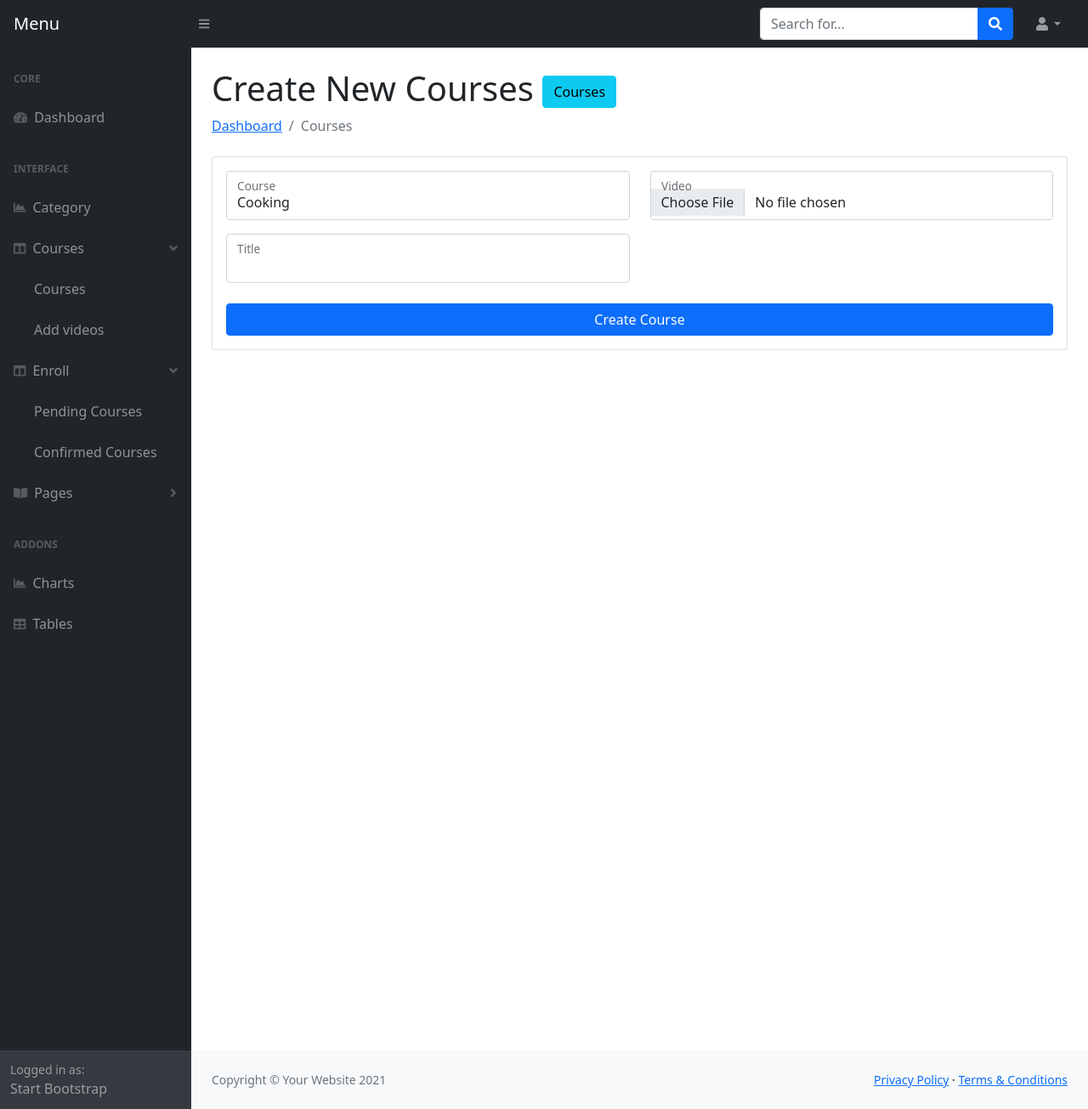
After one commit to dipta995/learning2022, a PHP site: page /admin/course-video.php in a window 1280 px wide, after a click on "Courses". The commit adds this page. Shown: the whole page at 85% size. Run offline with PHP 8.4, Linux system fonts and the light colour scheme; a user stored in the database is signed in; data comes from the database, SQL or seed files in the repository; some libraries are stand-ins or nearby versions.

Commit message:
video start

```diff
--- /dev/null
+++ b/admin/course-video.php
@@ -0,0 +1,99 @@
+<?php include 'header.php'; ?>
+<main>
+<div class="container-fluid px-4">
+    <h1 class="mt-4">Create New Courses <a class="btn btn-info" href="courses.php">Courses</a></h1>
+    <ol class="breadcrumb mb-4">
+        <li class="breadcrumb-item"><a href="index.php">Dashboard</a></li>
+        <li class="breadcrumb-item active">Courses</li>
+    </ol>
+    <div class="card mb-4">
+        <div class="card-body">
+          <form method="post" enctype="multipart/form-data">
+             <?php
+
+                    if(isset($_POST['submit'])){
+                        $course_id = $_POST['course_id'];
+                        $video_title = mysqli_real_escape_string($con,$_POST['video_title']);
+
+
+                        $file_name = $_FILES['image']['name'];
+                        $file_size = $_FILES['image']['size'];
+                        $file_temp = $_FILES['image']['tmp_name'];
+
+                        $div            = explode('.', $file_name);
+                        $file_ext       = strtolower(end($div));
+                        $unique_image   = substr(md5(time()), 0, 10).'.'.$file_ext;
+                        $uploaded_image = "video/".$unique_image;
+                        $move_image = "../video/".$unique_image;
+
+                        if (empty($video_title) ) {
+                            echo "<span class='error'>Field Must Not be Empty</span>";
+                        }
+                        else{
+
+
+                            $sql = "INSERT INTO videos (video_title,course_id,video_url)
+                    VALUES ('$video_title','$course_id','$uploaded_image')";
+
+                    if ($con->query($sql) === TRUE) {
+
+                             move_uploaded_file($file_temp,$move_image);
+
+                    echo "<span class='success'>New record created successfully</span>";
+                    } else {
+                        echo "Error: " . $sql . "<br>" . $con->error;
+                    }
+                        }
+
+
+                    }
+
+                    ?>
+                    <div class="row mb-3">
+                        <div class="col-md-6">
+                            <div class="form-floating mb-3 mb-md-0">
+                                <select name="course_id" class="form-control">
+                                    <?php
+                                $query = "SELECT * FROM courses where is_active=0 Order By course_id desc";
+                                $result = $con->query($query);
+                                if ($result->num_rows > 0) {
+                                    foreach ($result as $key => $value) {
+
+                                    ?>
+                                    <option value="<?php echo $value['course_id']; ?>"><?php echo $value['course_title']; ?></option>
+                                    <?php } } ?>
+                                </select>
+                                <label for="inputFirstName">Course</label>
+                            </div>
+                        </div>
+                        <div class="col-md-6">
+                            <div class="form-floating">
+                                <input  required class="form-control"  type="file" name="image"  />
+                                <label for="inputLastName">Video</label>
+                            </div>
+                        </div>
+                    </div>
+                     <div class="row mb-3">
+                        <div class="col-md-6">
+                            <div class="form-floating mb-3 mb-md-0">
+                                <input name="video_title" required  class="form-control" id="inputFirstName" type="text" />
+                                <label for="inputFirstName">Title</label>
+                            </div>
+                        </div>
+
+                    </div>
+
+
+                    <div class="mt-4 mb-0">
+                        <div class="d-grid">
+                            <button class="btn btn-primary btn-block" type="submit" name="submit">Create Course</button>
+                        </div>
+                    </div>
+                </form>
+        </div>
+    </div>
+    <div style="height: 100vh"></div>
+
+</div>
+</main>
+             <?php include 'footer.php'; ?>
--- a/admin/header.php
+++ b/admin/header.php
@@ -73,10 +73,18 @@ echo "<script>window.location='../auth.php';</script>";
                                 <div class="sb-nav-link-icon"><i class="fas fa-chart-area"></i></div>
                               Category
                             </a>
-                            <a class="nav-link" href="courses.php">
-                                <div class="sb-nav-link-icon"><i class="fas fa-chart-area"></i></div>
-                              Course
+
+                            <a class="nav-link collapsed" href="#" data-bs-toggle="collapse" data-bs-target="#collapseLayouts" aria-expanded="false" aria-controls="collapseLayouts">
+                                <div class="sb-nav-link-icon"><i class="fas fa-columns"></i></div>
+                                Courses
+                                <div class="sb-sidenav-collapse-arrow"><i class="fas fa-angle-down"></i></div>
                             </a>
+                            <div class="collapse" id="collapseLayouts" aria-labelledby="headingOne" data-bs-parent="#sidenavAccordion">
+                                <nav class="sb-sidenav-menu-nested nav">
+                                    <a class="nav-link" href="courses.php">Courses</a>
+                                    <a class="nav-link" href="course-video.php">Add videos</a>
+                                </nav>
+                            </div>
                             <a class="nav-link collapsed" href="#" data-bs-toggle="collapse" data-bs-target="#collapseLayouts" aria-expanded="false" aria-controls="collapseLayouts">
                                 <div class="sb-nav-link-icon"><i class="fas fa-columns"></i></div>
                                 Enroll
--- a/header.php
+++ b/header.php
@@ -51,11 +51,7 @@
 
     ?>
 
-    <!-- LOADER -->
-    <div id="preloader">
-        <img class="preloader" src="images/loader.gif" alt="">
-    </div><!-- end loader -->
-    <!-- END LOADER -->
+
 
     <div id="wrapper">
         <!-- BEGIN # MODAL LOGIN -->
--- a/my-courses.php
+++ b/my-courses.php
@@ -70,7 +70,7 @@ $user_id = $_SESSION['user_id'];
                                         ?>
                                         <a href="?delid=<?php echo $value['order_id']; ?>" class="btn btn-danger">Cancell</a>
                                         <?php }else{ ?>
-                                            <a href="palaylist.php?courseid=<?php echo $value['course_id']; ?>" class="btn btn-danger">Preview</a>
+                                            <a href="palaylist.php?courseid=<?php echo $value['course_id']; ?>&videoid=1" class="btn btn-danger">Preview</a>
                                             <?php } ?>
                                         <!-- <a target="_blank" href="../car-single.php?carid=" class="btn btn-success">Show Details</a> -->
                                     </td>
```
Also changed, not shown: palaylist.php (added, +65 -0 lines).
